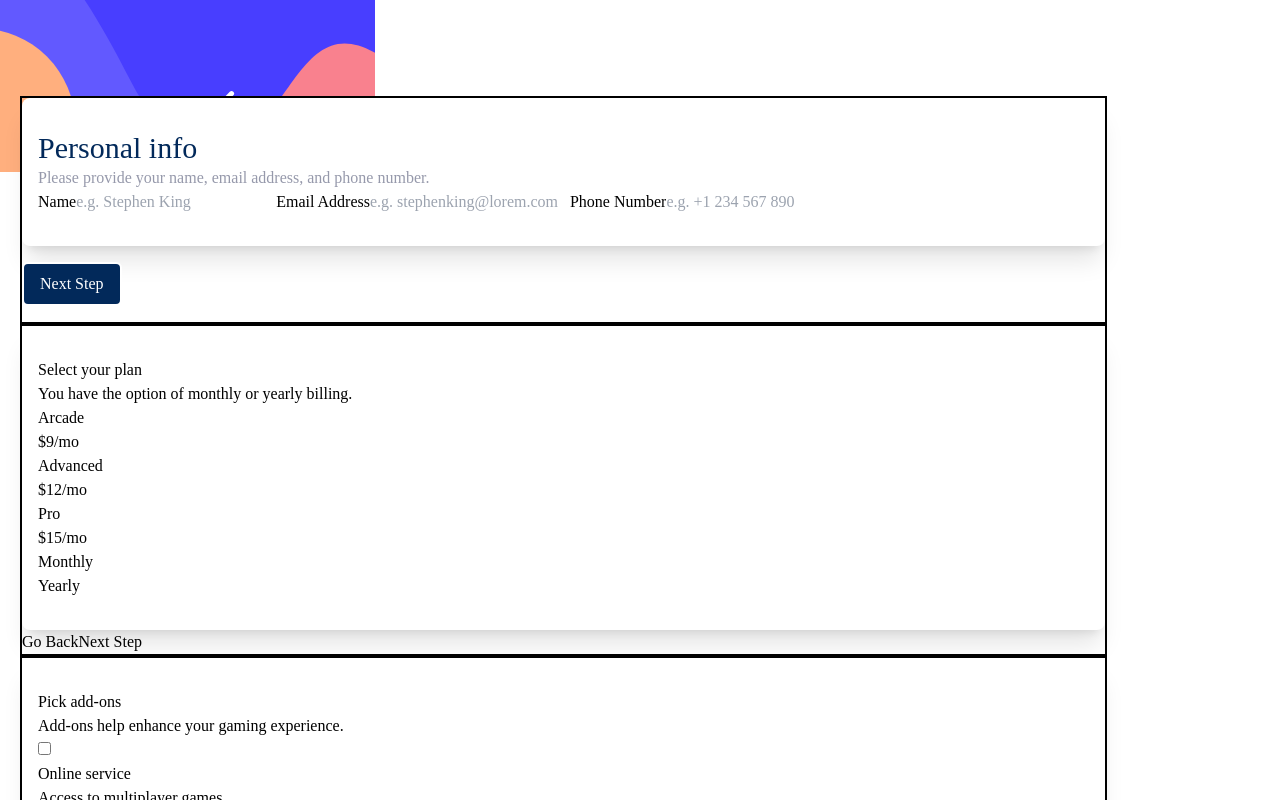
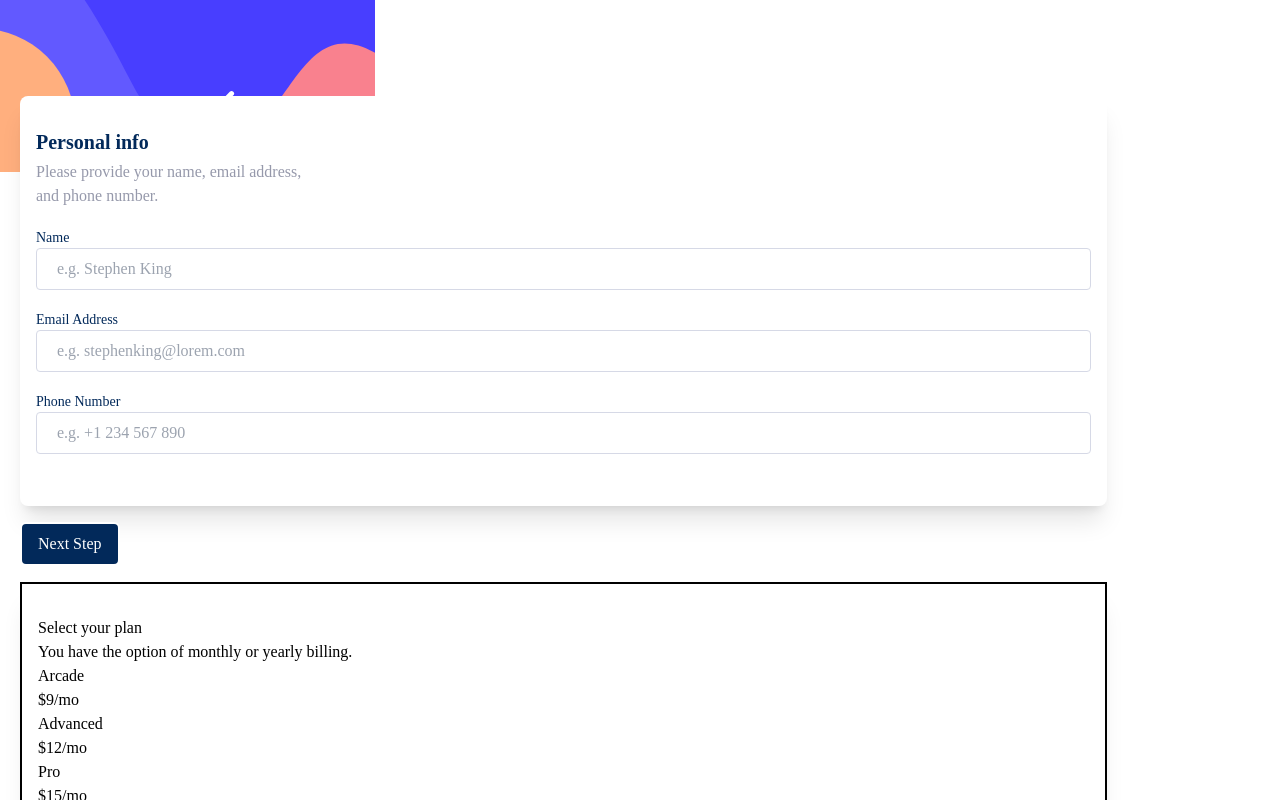
Before and after one commit to wx-it/multi-step-form, a React (Create React App) app: page / in a window 1280 px wide. Shown: the top 800 px of the page. Built offline with nearby package versions, Linux system fonts and the light colour scheme.

Commit message:
Update Step1.jsx

```diff
--- a/src/components/Step1.jsx
+++ b/src/components/Step1.jsx
@@ -2,25 +2,53 @@ import React from 'react'
 
 const Step1 = () => {
   return (
-    <div className="border-2 border-black">
+    <div className="">
    <div className='bg-White py-8 px-4 rounded-lg shadow-xl'>
    <div>
         <h1
-        className='text-Marine-blue text-3xl'
+        className='text-Marine-blue text-xl font-bold'
         >Personal info</h1>
          <p
-         className="text-Cool-gray"
+         className="text-Cool-gray w-72 my-1"
          >Please provide your name, email address, and phone number.</p>
     </div>
-  <label htmlFor="">Name</label>
-  <input type="text"  placeholder='e.g. Stephen King'/>
+  <div className="flex flex-col my-5">
+  <label
+   htmlFor=""
+   className='text-sm font-medium text-Marine-blue '
+   >Name</label>
+  <input
+   type="text"
+   placeholder='e.g. Stephen King'
+   className='border border-Light-gray py-2 px-3 pl-5 font-normal rounded text-Cool-gray'
+   />
+  </div>
+  <div className='flex flex-col my-5'>
 
-  <label htmlFor="">Email Address</label>
-  <input type="text" placeholder="e.g. stephenking@lorem.com"/>
+  <label
+   htmlFor=""
+   className='text-sm font-medium text-Marine-blue '
+   >Email Address</label>
+  <input
+   type="text"
+   placeholder="e.g. stephenking@lorem.com"
+   className='border border-Light-gray py-2 px-3 pl-5 font-normal rounded text-Cool-gray'
+   />
 
-  <label htmlFor="">Phone Number</label>
-  <input type="text" placeholder="e.g. +1 234 567 890"/>
+  </div>
 
+  <div className='flex flex-col my-5'>
+  <label
+   htmlFor=""
+   className='text-sm font-medium text-Marine-blue '
+   >Phone Number</label>
+  <input
+   type="text"
+   placeholder="e.g. +1 234 567 890"
+   className='border border-Light-gray py-2 px-3 pl-5 font-normal rounded text-Cool-gray'
+   />
+
+  </div>
    </div>
 
      <div>
```
